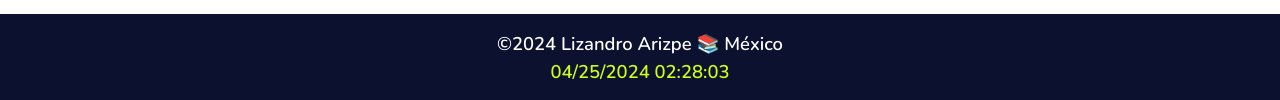
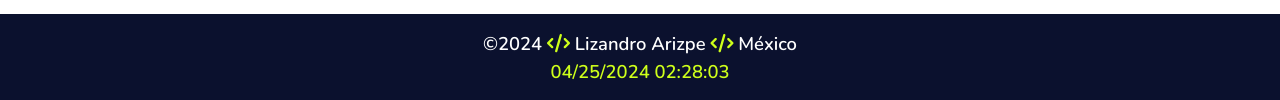
Before and after one commit to aribyui/wdd131, a plain HTML site: page index.html in a window 1280 px wide. Shown: the part 766-866 px from the top of the page. Drawn offline with nearby package versions, Linux system fonts and the light colour scheme; a web font is replaced by a local one.

Commit message:
home page updated

```diff
--- a/index.html
+++ b/index.html
@@ -11,7 +11,9 @@
   <!-- google fonts -->
   <link rel="preconnect" href="https://fonts.googleapis.com">
   <link rel="preconnect" href="https://fonts.gstatic.com" crossorigin>
-  <link href="https://fonts.googleapis.com/css2?family=Nunito:ital,wght@0,200..1000;1,200..1000&family=Yusei+Magic&display=swap" rel="stylesheet">
+  <link
+    href="https://fonts.googleapis.com/css2?family=Nunito:ital,wght@0,200..1000;1,200..1000&family=Yusei+Magic&display=swap"
+    rel="stylesheet">
   <!-- script -->
   <script src="scripts/getdates.js" defer></script>
   <script src="https://kit.fontawesome.com/c61ce8d6ca.js" crossorigin="anonymous"></script>
@@ -36,7 +38,8 @@
       <h2>About Me</h2>
       <div id="aboutme">
         <p>
-          My name is Lizandro Arizpe and I was born and raised in <a href="https://tinyurl.com/y65p42ch" target="_blank">Nuevo León, México</a>.
+          My name is Lizandro Arizpe and I was born and raised in <a href="https://tinyurl.com/y65p42ch"
+            target="_blank">Nuevo León, México</a>.
           I am a Computer Systems and Network Technician, and I work in my own
           little business, where I provide technical support for computers, laptops,
           and cell phones. I enjoy study and reading books to learn new things.
@@ -74,7 +77,9 @@
 
   </main>
   <footer>
-    <p><span>&copy;</span><span id="currentyear"></span> Lizandro Arizpe 📚 México</p>
+    <p><span>&copy;</span><span id="currentyear"></span> <i class="fas fa-code"></i>
+      Lizandro Arizpe <i class="fas fa-code"></i>
+      México</p>
     <p id="lastModified"></p>
   </footer>
 </body>
--- a/styles/base.css
+++ b/styles/base.css
@@ -192,6 +192,7 @@ footer p:first-child {
 
 header h1:hover,
 .card h2:nth-child(1):hover,
+.fa-code:hover,
 #lastModified:hover
 {
   text-shadow: 0 0 10px var(--accent1);
```
